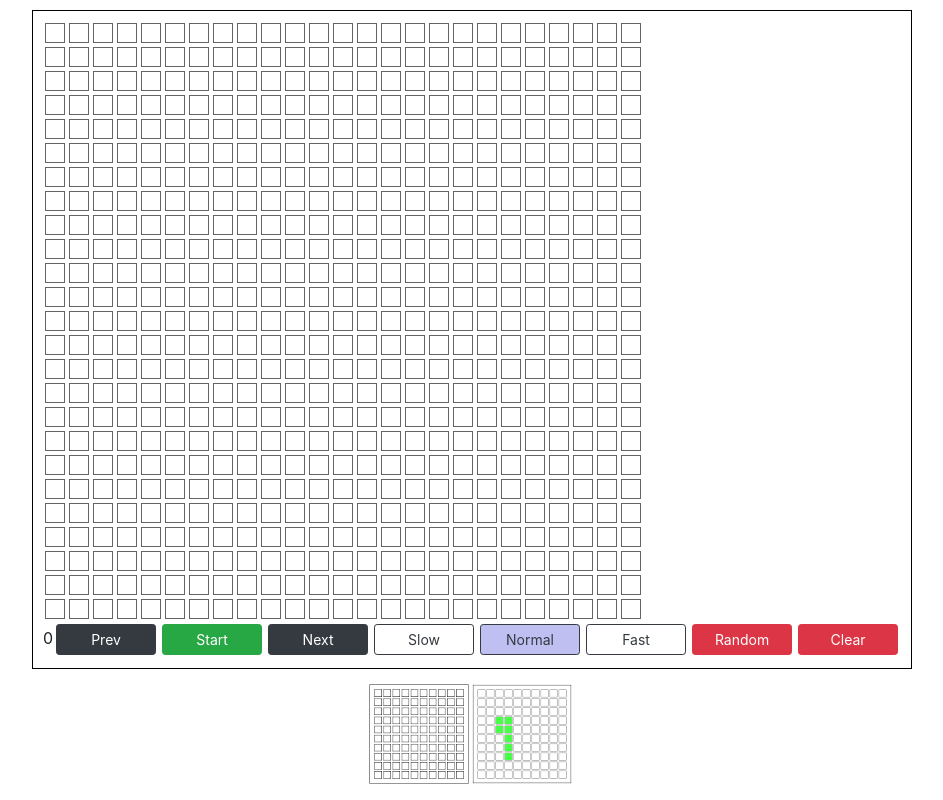
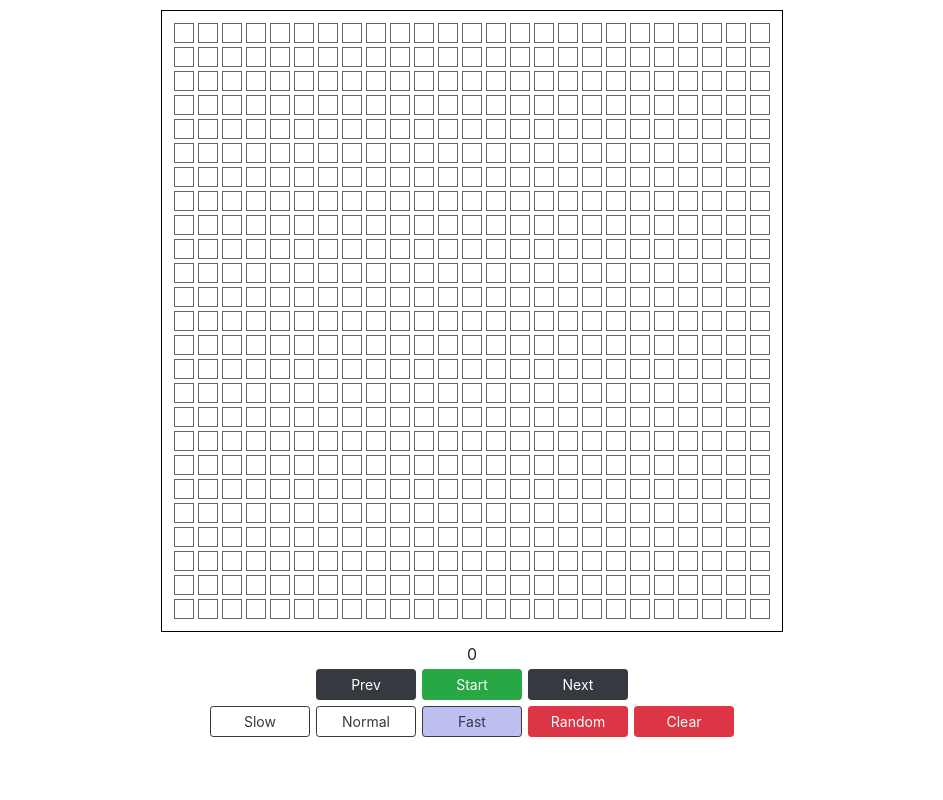
Before and after one commit to curtisyungen/conway, a React (Create React App) app: page / in a window 1280 px wide. Shown: the whole page, without its empty margins (168-1111 px from the left). Built offline with nearby package versions, Linux system fonts and the light colour scheme.

Commit message:
Add files via upload

```diff
--- a/src/components/Board/board.css
+++ b/src/components/Board/board.css
@@ -14,6 +14,20 @@
     height: 26px;
     margin: 5px;
     width: 50px;
+}
+
+.buttonSet1 {
+    display: block;
+    text-align: center;
+}
+
+.buttonSet2 {
+    display: block;
+    text-align: center;
+}
+
+.counter {
+    text-align: center;
 }
 
 .formBtn {
--- a/src/components/Board/board.js
+++ b/src/components/Board/board.js
@@ -3,6 +3,12 @@ import Row from "../Row/row";
 import "./board.css";
 
 import getPatterns from "../../utils/patterns";
+
+const DEFAULT_SPEED = 250;
+const DEFAULT_SIZE = 25;
+const FAST = 250;
+const MED = 500;
+const SLOW = 1000;
 
 class Board extends Component {
 
@@ -23,9 +29,9 @@ class Board extends Component {
     componentDidMount = () => {
 
         this.setState({
-            numRows: 25,
-            numCols: 25,
-            speed: 500,
+            numRows: DEFAULT_SIZE,
+            numCols: DEFAULT_SIZE,
+            speed: DEFAULT_SPEED,
         }, () => {
             this.getCells();
         });
@@ -319,11 +325,17 @@ class Board extends Component {
                                 updateBoard={this.updateBoard}
                             />
                         ))}
+                    </div>
 
+                    {/* CONTROL BAR */}
                     <div className="controlBar">
 
                         {/* COUNTER */}
+                        <div className="counter">
                             {this.state.count}
+                        </div>
+
+                        <div className="buttonSet1">
 
                             {/* CONTROL BUTTONS */}
                             <button
@@ -332,6 +344,7 @@ class Board extends Component {
                             >
                                 Prev
                             </button>
+
                             {this.state.timer ? (
                                 <button
                                     className="btn btn-danger btn-sm stopBtn formBtn"
@@ -374,24 +387,26 @@ class Board extends Component {
                             >
                                 Large
                             </button> */}
+                        </div>
+
+                        <div className="buttonSet2">
 
                             {/* SPEED BUTTONS */}
-
                             <button
-                                className={`btn btn-outline-dark btn-sm formBtn speed-${this.state.speed === 1000}`}
-                                onClick={(event) => { event.preventDefault(); this.setSpeed(1000); }}
+                                className={`btn btn-outline-dark btn-sm formBtn speed-${this.state.speed === SLOW}`}
+                                onClick={(event) => { event.preventDefault(); this.setSpeed(SLOW); }}
                             >
                                 Slow
                             </button>
                             <button
-                                className={`btn btn-outline-dark btn-sm formBtn speed-${this.state.speed === 500}`}
-                                onClick={(event) => { event.preventDefault(); this.setSpeed(500); }}
+                                className={`btn btn-outline-dark btn-sm formBtn speed-${this.state.speed === MED}`}
+                                onClick={(event) => { event.preventDefault(); this.setSpeed(MED); }}
                             >
                                 Normal
                             </button>
                             <button
-                                className={`btn btn-outline-dark btn-sm formBtn speed-${this.state.speed === 250}`}
-                                onClick={(event) => { event.preventDefault(); this.setSpeed(250); }}
+                                className={`btn btn-outline-dark btn-sm formBtn speed-${this.state.speed === FAST}`}
+                                onClick={(event) => { event.preventDefault(); this.setSpeed(FAST); }}
                             >
                                 Fast
                             </button>
@@ -414,11 +429,7 @@ class Board extends Component {
                     {/* PATTERN LIST */}
 
                     <div className="patternList">
-                        <img className="pattern" src={require("../../images/pattern1.png")} alt="pattern1" onClick={(event) => { event.preventDefault(); this.setSize(10, 10); }} />
-                        <img className="pattern" src={require("../../images/pattern2.png")} alt="pattern2" onClick={this.getPattern.bind(null, "2")} />
-                        {/* <img src={require("")} alt="pattern3" onClick={this.getPattern.bind(null, "pattern3")}/>
-                        <img src={require("")} alt="pattern4" onClick={this.getPattern.bind(null, "pattern4")}/>
-                        <img src={require("")} alt="pattern5" onClick={this.getPattern.bind(null, "pattern5")}/> */}
+                        {/* <img className="pattern" src={require("../../images/pattern2.png")} alt="pattern2" onClick={this.getPattern.bind(null, "2")} /> */}
                     </div>
 
                 </div>
```
Lines whose indentation alone changed are shown as unchanged.
